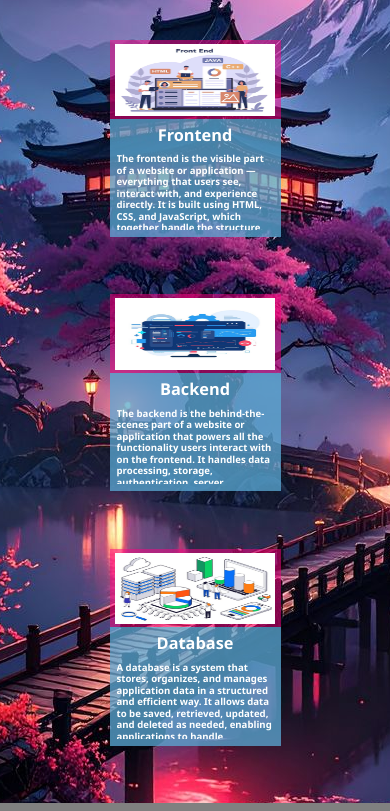
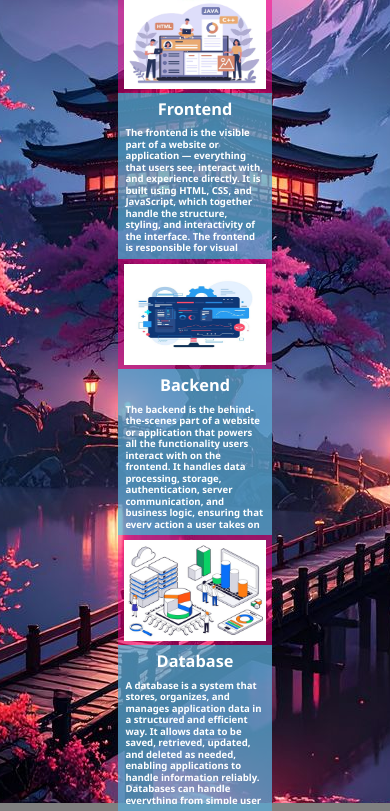
Before and after one commit to huzaifa-khan00/3rd-assignment-cards-page, a plain HTML site: page index.html in a window 390 px wide. Shown: the part 41-852 px from the top of the page. Drawn offline with Linux system fonts and the light colour scheme.

Commit message:
Media Query - Refined

```diff
--- a/CSS/style.css
+++ b/CSS/style.css
@@ -341,6 +341,11 @@ nav img {
   .card-content h1 {
     margin-bottom: 8px;
   }
+
+  .card1, .card2, .card3 {
+    width: 39.294vw;
+    height: 70.824vw;
+  }
 }
 
 @media (max-width: 375px) {
```
